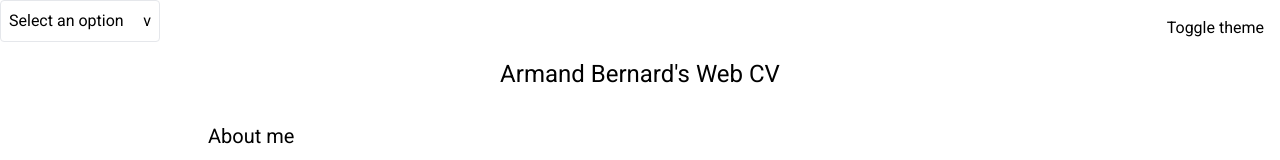
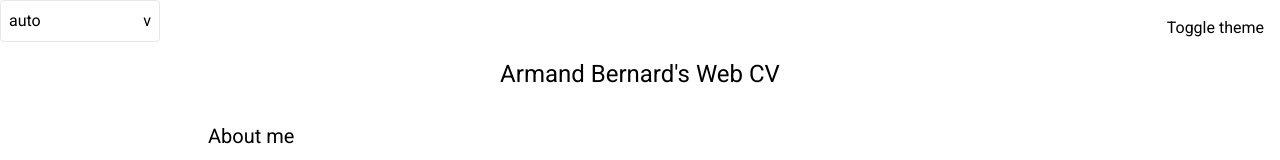
Before and after one commit to ArmandBernard/WebCV, a React (Vite) app: page / in a window 1280 px wide. Shown: the top 160 px of the page. Built offline with nearby package versions, Linux system fonts and the light colour scheme.

Commit message:
raise selected state out of component

```diff
--- a/src/App.tsx
+++ b/src/App.tsx
@@ -1,4 +1,4 @@
-import { useCallback, useEffect, useRef } from "react";
+import { useCallback, useEffect, useRef, useState } from "react";
 import { AboutMe } from "./AboutMe";
 import "./App.css";
 import { Education } from "./Education";
@@ -8,6 +8,8 @@ import { useLocalStorage } from "./useLocalStorage";
 
 function App() {
   const htmlRef = useRef(document.documentElement);
+
+  const [selectedTheme, setSelectedTheme] = useState<string | null>("auto");
 
   const getTheme = useCallback(
     () => htmlRef.current.classList.contains("dark"),
@@ -41,7 +43,11 @@ function App() {
 
   return (
     <div>
-      <Select options={["auto", "dark", "light"]} />
+      <Select
+        options={["auto", "dark", "light"]}
+        selectedOption={selectedTheme}
+        setSelectedOption={setSelectedTheme}
+      />
       <button
         className="absolute right-4 top-4"
         onClick={() => setThemePreference(getTheme() ? "light" : "dark")}
--- a/src/Select.tsx
+++ b/src/Select.tsx
@@ -3,10 +3,11 @@ import { useOutsideClickHandler } from "./useOutsideClickHandler";
 
 interface SelectProps {
   options: string[];
+  selectedOption: string | null;
+  setSelectedOption: (option: string) => void;
 }
 
 export const Select: FunctionComponent<SelectProps> = (props) => {
-  const [selected, setSelected] = useState<string | null>(null);
   const [open, setOpen] = useState<boolean>(false);
 
   const dropdown = useRef<HTMLDivElement>(null);
@@ -34,7 +35,7 @@ export const Select: FunctionComponent<SelectProps> = (props) => {
   };
 
   const onClickItem = (option: string) => {
-    setSelected(option);
+    props.setSelectedOption(option);
     setOpen(false);
   };
 
@@ -50,7 +51,7 @@ export const Select: FunctionComponent<SelectProps> = (props) => {
         className="p-2 border rounded text-left flex justify-between"
         onClick={onClickExpand}
       >
-        {selected ?? "Select an option"}
+        {props.selectedOption ?? "Select an option"}
         <span>v</span>
       </button>
       <div ref={dropdown} className={`relative ${!open && "invisible"}`}>
```
